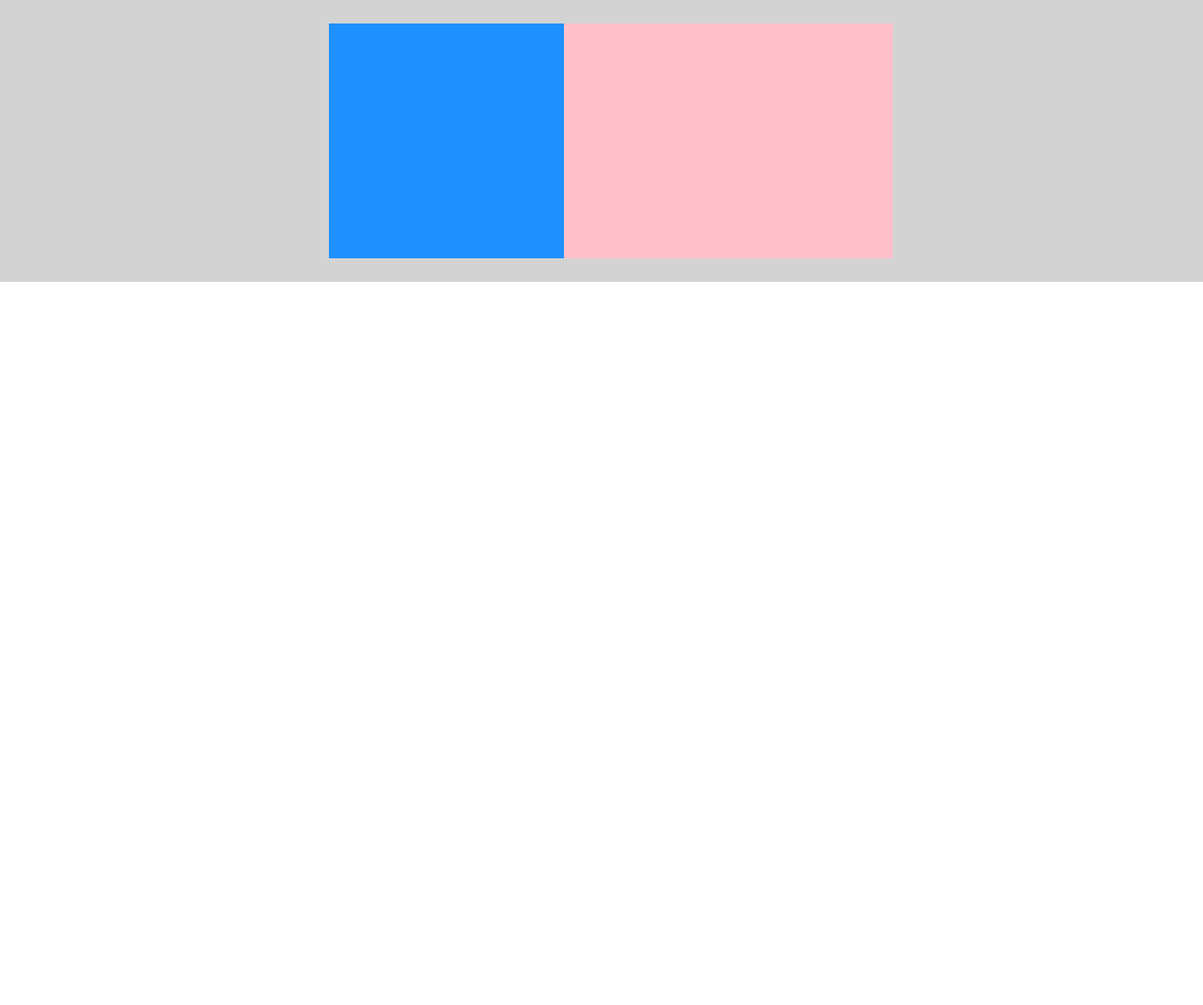
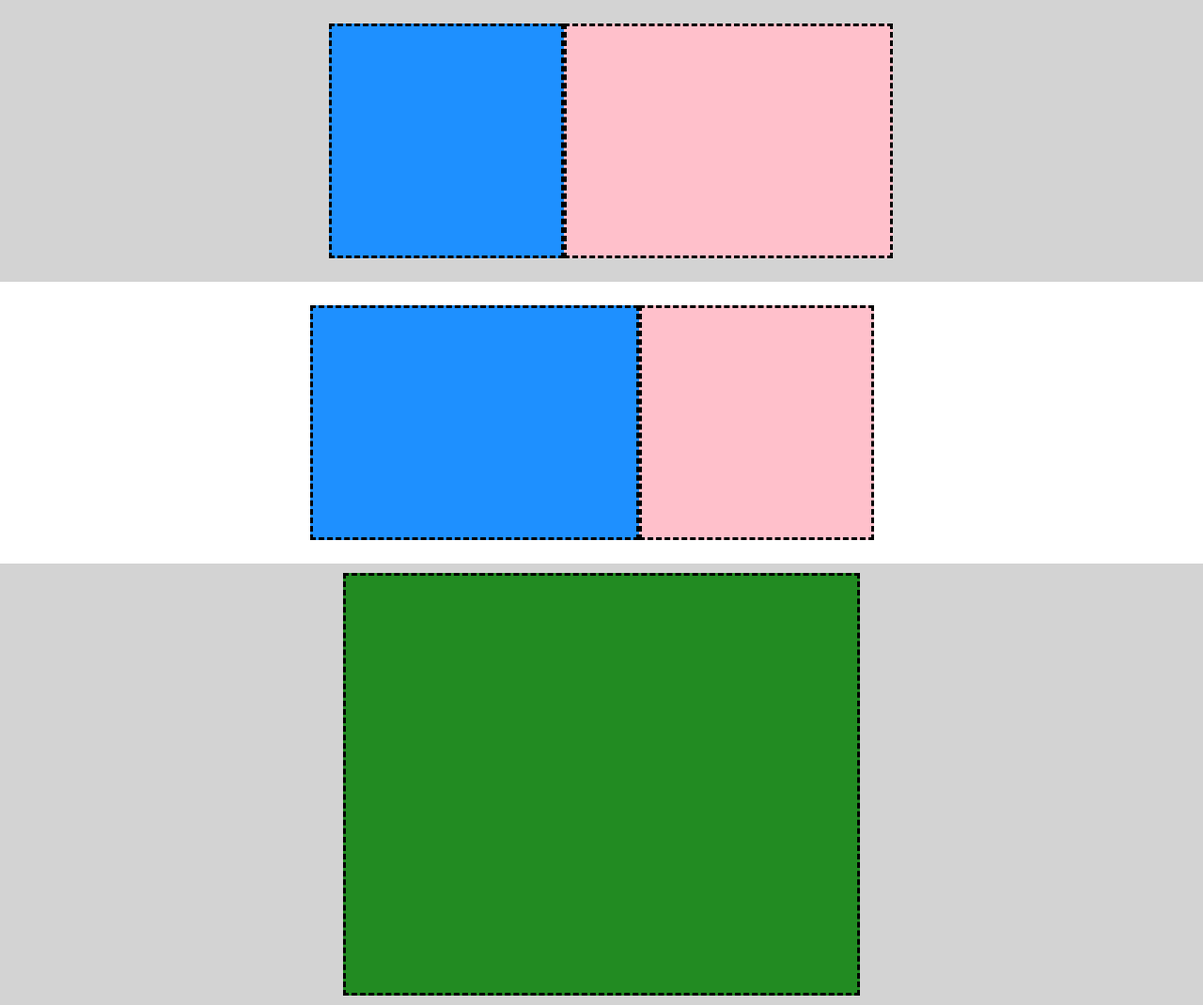
Before and after one commit to StaglianoM/htmlcss-struttura-discord, a plain HTML site: page index.html in a window 1280 px wide. Shown: the part 642-1712 px from the top of the page at 94% size. Before the commit the page ends 942 px from the top, so only its background shows below. Drawn offline with Linux system fonts and the light colour scheme.

Commit message:
5° box html+css

```diff
--- a/index.html
+++ b/index.html
@@ -36,6 +36,9 @@
             </li>
         </nav>
     </header>
+
+    <!-- box 1 -->
+
     <section class="box-1">
         <div class="container-1">
             <div class="row-1">
@@ -45,6 +48,8 @@
             </div>
         </div>
     </section>
+
+    <!-- box 2 -->
 
     <section class="box-2">
         <div class="container-2">
@@ -57,6 +62,8 @@
         </div>
     </section>
 
+    <!-- box 3 -->
+
     <section class="box-3">
         <div class="container-3">
             <div class="row-3">
@@ -68,7 +75,30 @@
         </div>
     </section>
 
+    <!-- Copia box 2 check (box num.4)-->
 
+    <section class="box-2">
+        <div class="container-2">
+            <div class="row-2">
+                <div class="parent-2">
+                    <div class="child-2"></div>
+                    <div class="child-2-1"></div>
+                </div>
+            </div>
+        </div>
+    </section>
+
+    <!-- box 5 -->
+
+    <section class="box-5">
+        <div class="container-5">
+            <div class="row-5">
+                <div class="parent-5">
+                    <div class="child-5"></div>
+                </div>
+            </div>
+        </div>
+    </section>
 
 </body>
 
--- a/style.css
+++ b/style.css
@@ -48,6 +48,7 @@ a {
     background-color: #e980e9;
     width: 550px;
     height: 250px;
+    border-style: dashed;
 }
 
 .parent-2 {
@@ -67,6 +68,7 @@ a {
     width: 350px;
     height: 250px;
     margin: -10px;
+    border-style: dashed;
 }
 
 .child-2-1 {
@@ -74,6 +76,7 @@ a {
     width: 250px;
     height: 250px;
     margin: 0 10px;
+    border-style: dashed;
 }
 
 .parent-3 {
@@ -88,11 +91,13 @@ a {
     box-sizing: border-box;
 }
 
+
 .child-3 {
     background-color: #1e90ff;
     width: 250px;
     height: 250px;
     margin: 0 10px;
+    border-style: dashed;
 }
 
 .child-3-1 {
@@ -100,4 +105,26 @@ a {
     width: 350px;
     height: 250px;
     margin: -10px;
+    border-style: dashed;
 }
+
+
+
+.parent-5 {
+    background-color: #d3d3d3;
+    width: 100%;
+    min-height: 300px;
+    display: flex;
+    justify-content: center;
+    align-items: center;
+    padding: 10px;
+    margin: 0;
+    box-sizing: border-box;
+}
+
+.child-5 {
+    background-color: #228b22;
+    width: 550px;
+    height: 450px;
+    border-style: dashed;
+}
```
Lines whose indentation alone changed are shown as unchanged.
